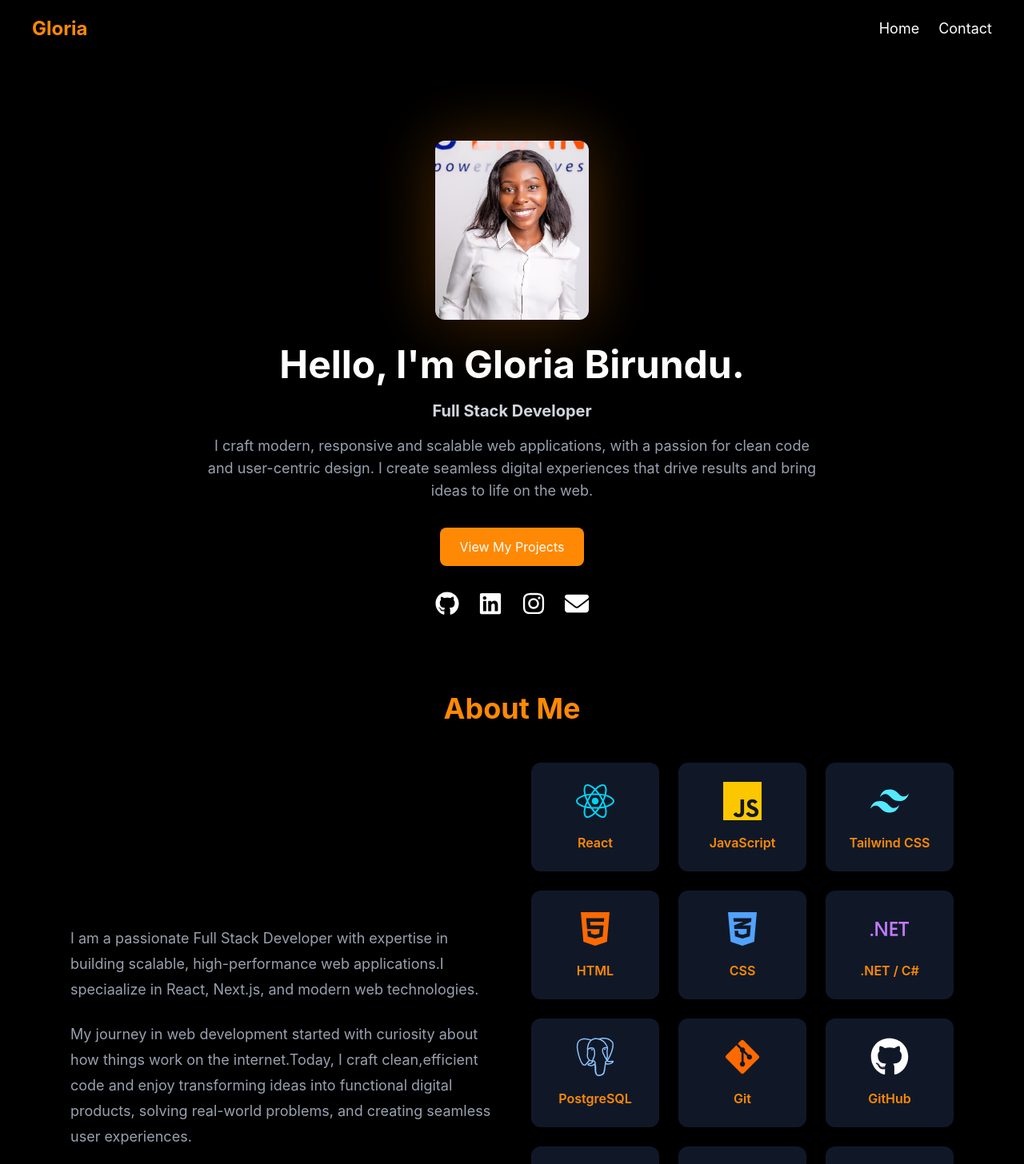
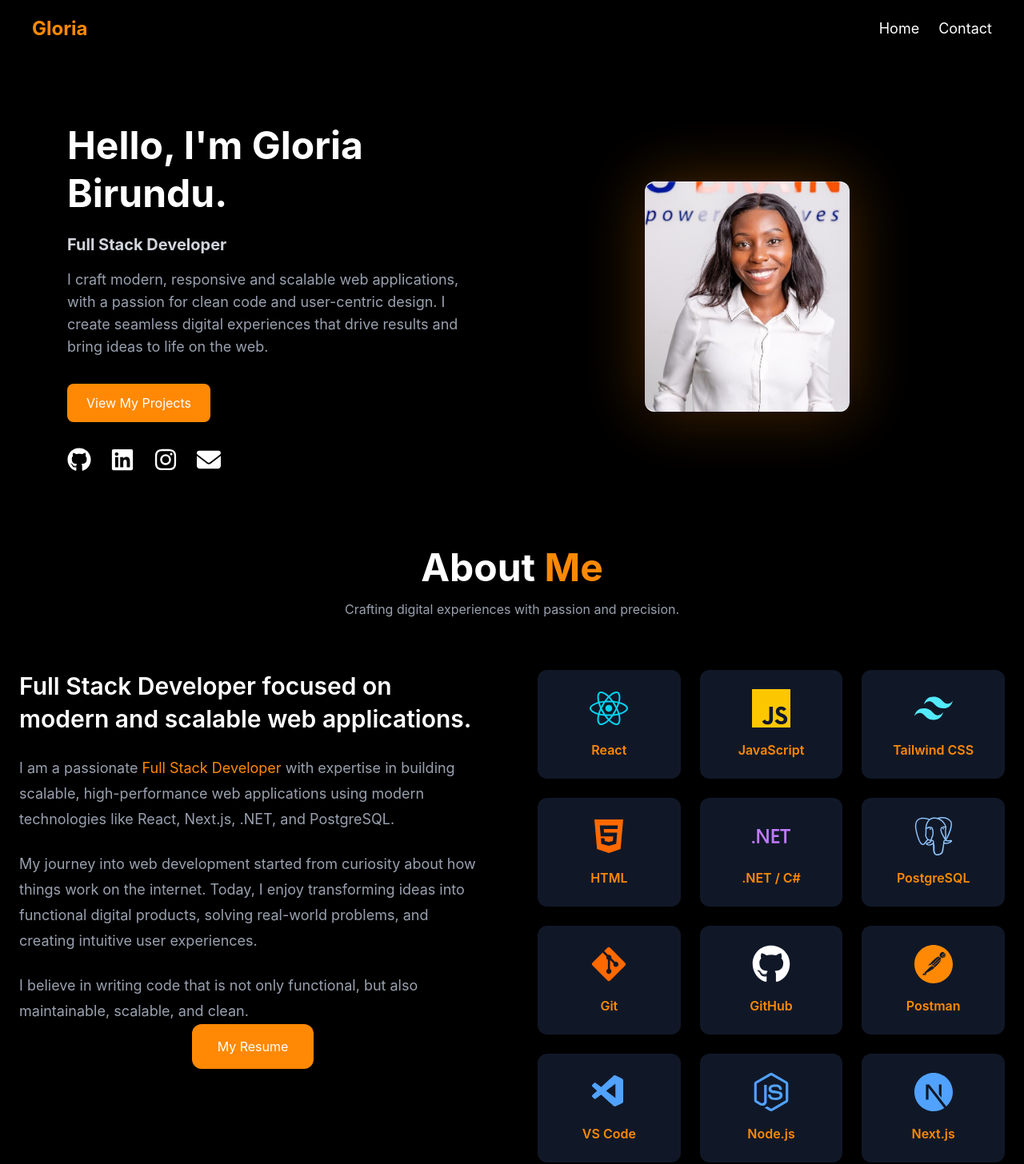
Before and after one commit to BirunduGloria/my-portfolio, a React (Vite) app: page / in a window 1280 px wide. Shown: the top 1456 px of the page at 80% size. Built offline with nearby package versions, Linux system fonts and the light colour scheme.

Commit message:
Refactor App component layout and enhance About section with updated content and styling

```diff
--- a/src/App.jsx
+++ b/src/App.jsx
@@ -7,7 +7,6 @@ import {
   FaInstagram,
   FaReact,
   FaHtml5,
-  FaCss3Alt,
   FaGitAlt,
 } from "react-icons/fa6"
 
@@ -53,25 +52,12 @@ function App() {
       </nav>
 
   {/* Hero Section */}
-      <div className="flex flex-col items-center justify-center text-center mt-20 px-5">
+<div className="flex flex-col-reverse md:flex-row items-center justify-between max-w-6xl mx-auto mt-20 px-5 gap-16">
 
-        {/* Profile Image */}
-        <div className="relative mt-6">
+  {/* LEFT SIDE */}
+  <div className="flex-1 text-center md:text-left">
 
-          {/* Blur Background */}
-          <div className="absolute inset-0 bg-orange-400 blur-2xl opacity-30 rounded-xl"></div>
-
-          {/* Actual Image */}
-          <img
-            src={profilePic}
-            alt="Profile"
-            className="w-48 h-56 object-cover rounded-xl shadow-lg hover:scale-105 transition duration-300 relative"
-          />
-
-        </div>
-
-        {/* Hero Text */}
-        <h1 className="text-5xl font-bold mt-8">
+    <h1 className="text-5xl font-bold leading-tight">
       Hello, I'm Gloria Birundu.
     </h1>
 
@@ -79,7 +65,7 @@ function App() {
       Full Stack Developer
     </p>
 
-        <p className="text-lg text-gray-400 mt-4 max-w-3xl">
+    <p className="text-lg text-gray-400 mt-4 max-w-2xl">
       I craft modern, responsive and scalable web applications,
       with a passion for clean code and user-centric design.
       I create seamless digital experiences that drive results
@@ -92,7 +78,7 @@ function App() {
     </button>
 
     {/* Social Links */}
-        <div className="flex gap-6 mt-8 text-3xl">
+    <div className="flex gap-6 mt-8 text-3xl justify-center md:justify-start">
 
       <a
         href="https://github.com/BirunduGloria"
@@ -132,39 +118,91 @@ function App() {
 
   </div>
 
+  {/* RIGHT SIDE */}
+  <div className="flex-1 flex justify-center">
+
+    <div className="relative">
+
+      {/* Blur Background */}
+      <div className="absolute inset-0 bg-orange-400 blur-2xl opacity-30 rounded-xl"></div>
+
+      {/* Image */}
+      <img
+        src={profilePic}
+        alt="Profile"
+        className="w-64 h-72 object-cover rounded-xl shadow-lg hover:scale-105 transition duration-300 relative"
+      />
+
+    </div>
+
+  </div>
+
+</div>
+
       {/* About Section */}
 <section
   id="about"
-        className="max-w-6xl mx-auto px-6 py-24"
+  className="max-w-7xl mx-auto px-6 py-24"
 >
 
-        <h2 className="text-4xl font-bold text-center text-orange-400 mb-12">
-          About Me
+  {/* Heading */}
+  <div className="text-center mb-16">
+
+    <h2 className="text-5xl font-bold">
+      About <span className="text-orange-400">Me</span>
     </h2>
 
-        <div className="grid md:grid-cols-2 gap-12 items-center">
+    <p className="text-gray-400 mt-4">
+      Crafting digital experiences with passion and precision.
+    </p>
 
-          {/* Left Side */}
+  </div>
+
+  {/* Main Content */}
+  <div className="grid lg:grid-cols-2 gap-16 items-start">
+
+    {/* LEFT SIDE */}
     <div>
 
+      <h3 className="text-3xl font-semibold mb-6 leading-snug">
+        Full Stack Developer focused on modern and scalable web applications.
+      </h3>
+
       <p className="text-gray-400 leading-8 text-lg">
-              I am a passionate Full Stack Developer with expertise in building scalable,
-              high-performance web applications.I speciaalize in React, Next.js, and
-              modern web technologies.
+        I am a passionate{" "}
+        <span className="text-orange-400">
+          Full Stack Developer
+        </span>{" "}
+        with expertise in building scalable, high-performance
+        web applications using modern technologies like React,
+        Next.js, .NET, and PostgreSQL.
       </p>
 
-            <p className="text-gray-400 leading-8 mt-6 text-lg">
-              My journey in web development started with curiosity about how
-              things work on the internet.Today, I craft clean,efficient code
-              and enjoy transforming ideas into functional digital products,
-              solving real-world problems, and creating
-              seamless user experiences.
+      <p className="text-gray-400 leading-8 text-lg mt-6">
+        My journey into web development started from curiosity
+        about how things work on the internet. Today,
+        I enjoy transforming ideas into functional digital
+        products, solving real-world problems,
+        and creating intuitive user experiences.
       </p>
 
-           <p className="text-gray-400 leading-8 mt-6 text-lg">
-            I believe in writing code that's not just functional,
-            but also maintainable,scalable, and a joy to work with.
+      <p className="text-gray-400 leading-8 text-lg mt-6">
+        I believe in writing code that is not only functional,
+        but also maintainable, scalable, and clean.
       </p>
+
+{/* Resume Button */}
+      <section className="flex justify-center pb-20">
+
+        <a
+          href="/resume.pdf"
+          download
+          className="bg-orange-400 hover:bg-orange-500 text-white px-8 py-4 rounded-xl transition duration-300 hover:scale-105 inline-block"
+        >
+          My Resume
+        </a>
+
+      </section>
     </div>
 
           {/* Right Side */}
@@ -188,11 +226,6 @@ function App() {
             <div className="bg-gray-900 p-6 rounded-xl text-center hover:scale-105 transition duration-300">
               <FaHtml5 className="text-5xl text-orange-500 mx-auto mb-4" />
               <h4 className="text-orange-400 font-semibold">HTML</h4>
-            </div>
-
-            <div className="bg-gray-900 p-6 rounded-xl text-center hover:scale-105 transition duration-300">
-              <FaCss3Alt className="text-5xl text-blue-400 mx-auto mb-4" />
-              <h4 className="text-orange-400 font-semibold">CSS</h4>
             </div>
 
             <div className="bg-gray-900 p-6 rounded-xl text-center hover:scale-105 transition duration-300">
@@ -240,19 +273,6 @@ function App() {
 
       </section>
 
-      {/* Resume Button */}
-      <section className="flex justify-center pb-20">
-
-        <a
-          href="/resume.pdf"
-          download
-          className="bg-orange-400 hover:bg-orange-500 text-white px-8 py-4 rounded-xl transition duration-300 hover:scale-105 inline-block"
-        >
-          My Resume
-        </a>
-
-      </section>
-
     </div>
   )
 }
```
Lines whose indentation alone changed are shown as unchanged.
